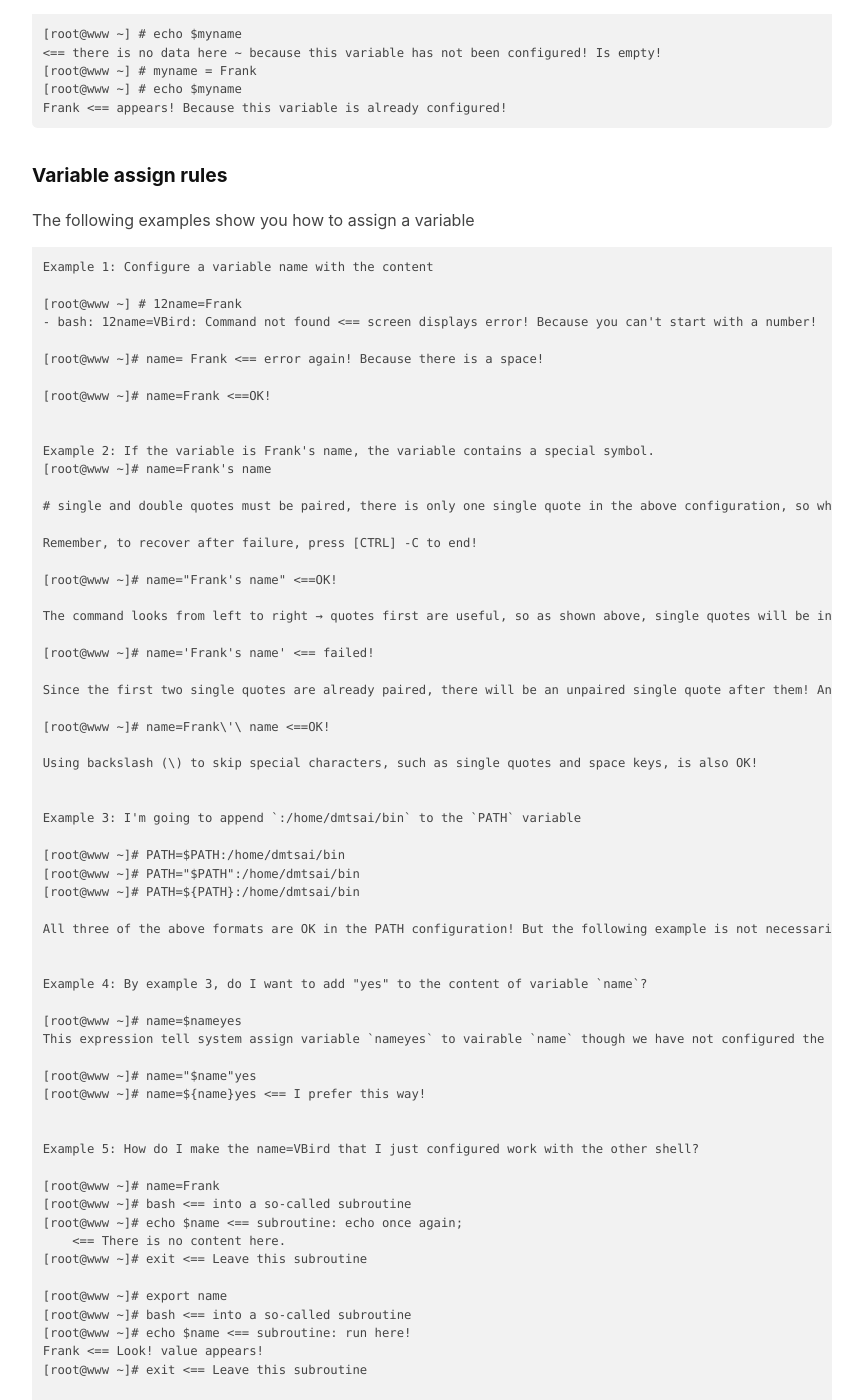
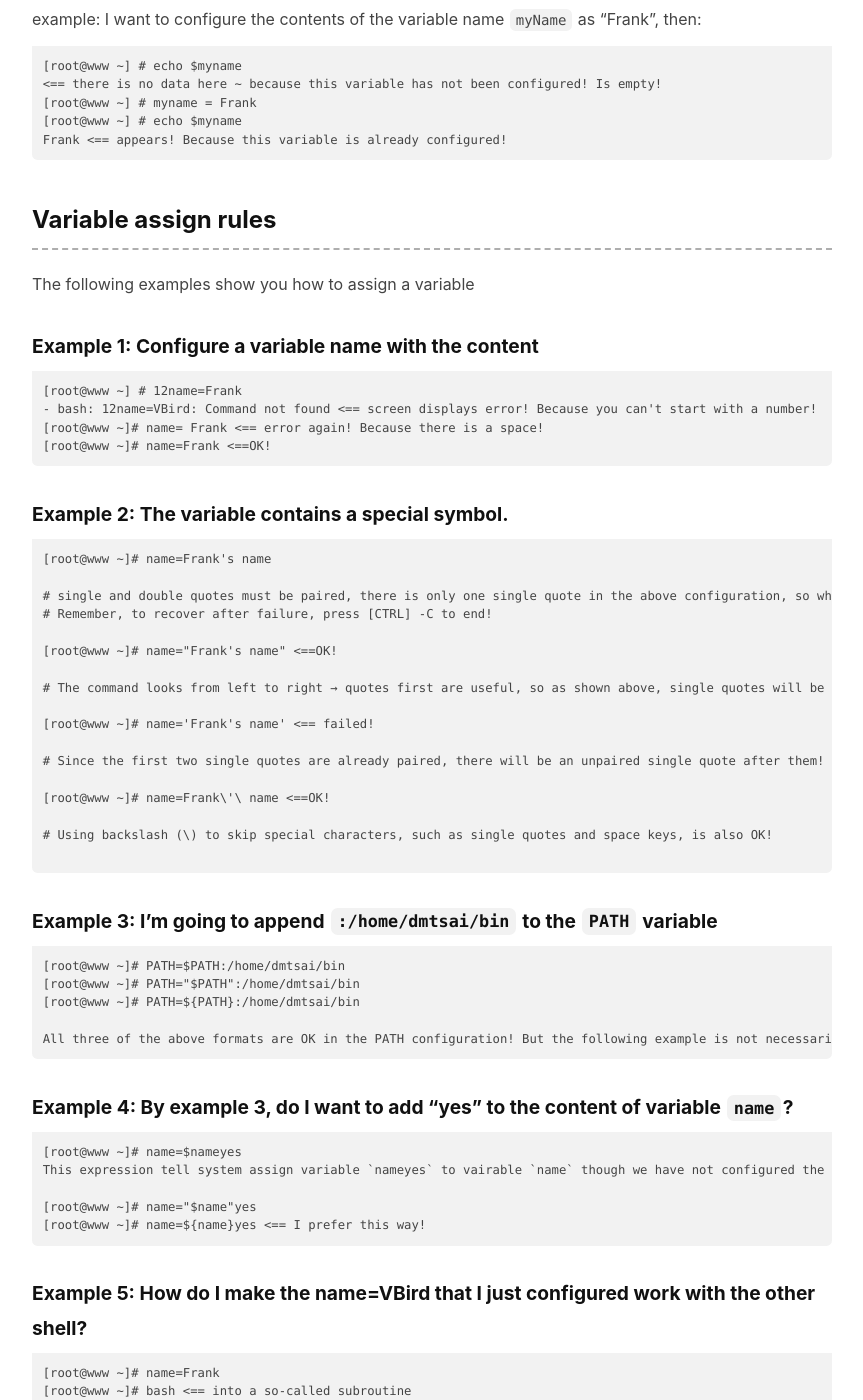
Before and after one commit to wistreng/wistreng.github.io.backup, a Jekyll site: the page built from _posts/2018-03-02-Linux-322-Variables.md, in a window 1280 px wide and 1400 px high, scrolled down 671 px. Shown: the whole window, without its empty margins (88-951 px from the left). Built offline with Jekyll 4.4.1, drawn with Linux system fonts in a browser that asks for light colours; nearby versions of some CDN libraries; some of the changed text lies outside the part shown.

Commit message:
20200815

````diff
--- a/_posts/2018-03-02-Linux-322-Variables.md
+++ b/_posts/2018-03-02-Linux-322-Variables.md
@@ -36,63 +36,70 @@ Frank <== appears! Because this variable is already configured!
 ```
 
 
-### Variable assign rules
+## Variable assign rules
 
 
 The following examples show you how to assign a variable
 
 
+### Example 1: Configure a variable name with the content
+
+
 ```
-Example 1: Configure a variable name with the content
-
 [root@www ~] # 12name=Frank
 - bash: 12name=VBird: Command not found <== screen displays error! Because you can't start with a number!
-
 [root@www ~]# name= Frank <== error again! Because there is a space!
-
 [root@www ~]# name=Frank <==OK!
+```
 
 
-Example 2: If the variable is Frank's name, the variable contains a special symbol.
+### Example 2: The variable contains a special symbol.
+
+```
 [root@www ~]# name=Frank's name
 
 # single and double quotes must be paired, there is only one single quote in the above configuration, so when you press Enter, you can continue to enter variable content. This is not what we need!
-
-Remember, to recover after failure, press [CTRL] -C to end!
+# Remember, to recover after failure, press [CTRL] -C to end!
 
 [root@www ~]# name="Frank's name" <==OK!
 
-The command looks from left to right → quotes first are useful, so as shown above, single quotes will be invalid!
+# The command looks from left to right → quotes first are useful, so as shown above, single quotes will be invalid!
 
 [root@www ~]# name='Frank's name' <== failed!
 
-Since the first two single quotes are already paired, there will be an unpaired single quote after them! And so it failed!
+# Since the first two single quotes are already paired, there will be an unpaired single quote after them! And so it failed!
 
 [root@www ~]# name=Frank\'\ name <==OK!
 
-Using backslash (\) to skip special characters, such as single quotes and space keys, is also OK!
+# Using backslash (\) to skip special characters, such as single quotes and space keys, is also OK!
+
+```
 
 
-Example 3: I'm going to append `:/home/dmtsai/bin` to the `PATH` variable
+### Example 3: I'm going to append `:/home/dmtsai/bin` to the `PATH` variable
 
+```
 [root@www ~]# PATH=$PATH:/home/dmtsai/bin
 [root@www ~]# PATH="$PATH":/home/dmtsai/bin
 [root@www ~]# PATH=${PATH}:/home/dmtsai/bin
 
 All three of the above formats are OK in the PATH configuration! But the following example is not necessarily true!
+```
 
+### Example 4: By example 3, do I want to add "yes" to the content of variable `name`?
 
-Example 4: By example 3, do I want to add "yes" to the content of variable `name`?
-
+```
 [root@www ~]# name=$nameyes
 This expression tell system assign variable `nameyes` to vairable `name` though we have not configured the variable call "nameyes" yet! So, it should be done like this:
 
 [root@www ~]# name="$name"yes
 [root@www ~]# name=${name}yes <== I prefer this way!
+```
 
 
-Example 5: How do I make the name=VBird that I just configured work with the other shell?
+### Example 5: How do I make the name=VBird that I just configured work with the other shell?
 
+```
 [root@www ~]# name=Frank
 [root@www ~]# bash <== into a so-called subroutine
 [root@www ~]# echo $name <== subroutine: echo once again;
@@ -106,16 +113,20 @@ Frank <== Look! value appears!
 [root@www ~]# exit <== Leave this subroutine
 
 Command `export` will make a variable become Environment Variable, you can check with command `env` and there is the variable "name".
+```
 
 
-Example 6: How do I get to your current core module directory?
+### Example 6: How do I get to your current core module directory?
 
+```
 [root-@www ~]# cd /lib/modules/`uname-r`/kernel
 [root-@www ~]# cd /lib/modules/$(uname-r)/kernel
+```
 
 
-Example 7: Single quote and double quote
+### Example 7: Single quote and double quote
 
+```
 [root@www ~]# myname="$name is me"
 [root@www ~]# echo $myname
 Frank is me
@@ -130,7 +141,7 @@ Text between backticks `` is executed and replaced by the output of the command.
 ```
 
 
-### Environment variables
+## Environment variables
 
 
 Use `env` or `export` to check out current env variables, something like this:
````
Also changed, not shown: other parts of _posts/2018-03-02-Linux-322-Variables.md (+2 -2 lines).
